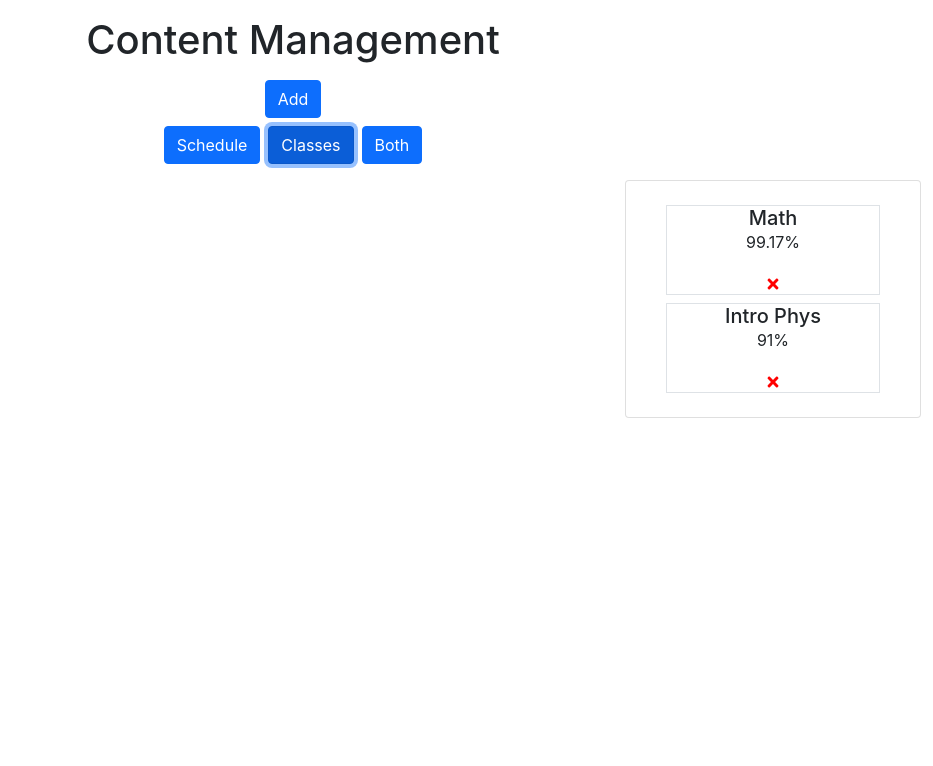
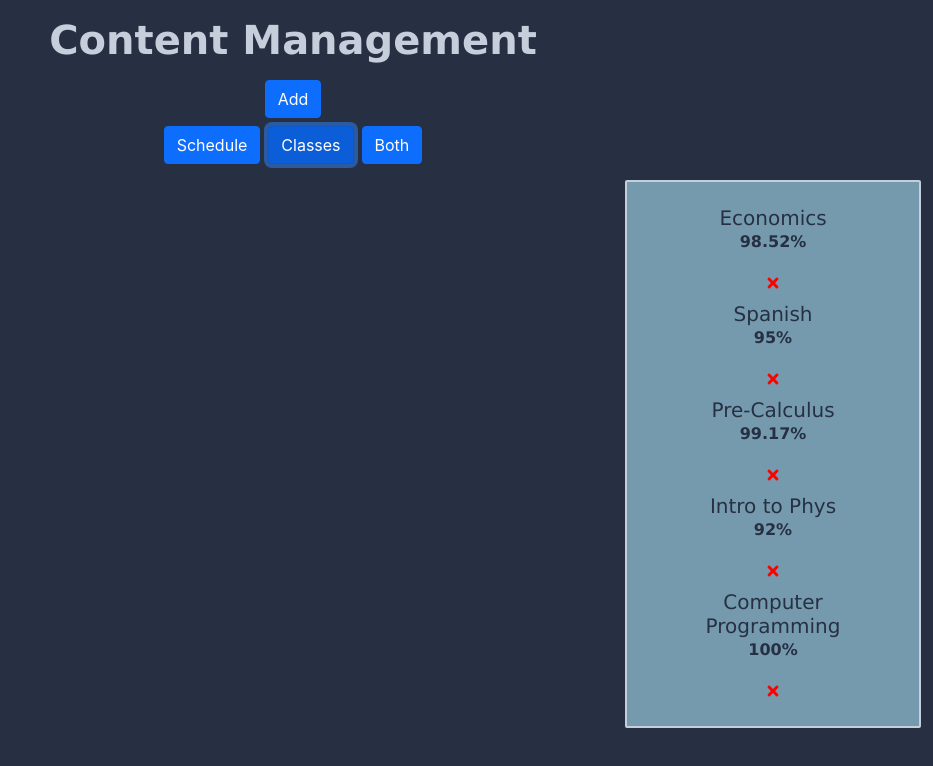
Before and after one commit to Zeke407/content-management, a React (Create React App) app: page / in a window 1280 px wide. Both pictures are taken after a click on the button "Classes". Shown: the top 766 px of the page, without its empty margins (347-1280 px from the left). Built offline with nearby package versions, Linux system fonts and the light colour scheme; data requests are answered from the project's data file.

Commit message:
Added Style

```diff
--- a/db.json
+++ b/db.json
@@ -1,30 +1,38 @@
 {
   "tasks": [
     {
-      "text": "awd",
-      "date": "Thursday",
-      "description": "wad",
-      "grade": "",
-      "id": 1
-    },
-    {
-      "text": "awd",
-      "date": "Thursday",
-      "description": "awd",
-      "grade": "",
-      "id": 3
+      "text": "Econ Test ",
+      "date": "Tuesday",
+      "description": "Unit 4",
+      "grade": "Economics",
+      "id": 2
     }
   ],
   "grades": [
     {
-      "title": "Math",
-      "grade": "99.17",
+      "title": "Economics",
+      "grade": "98.52",
       "id": 1
     },
     {
-      "title": "Intro Phys",
-      "grade": "91",
+      "title": "Spanish",
+      "grade": "95",
       "id": 2
+    },
+    {
+      "title": "Pre-Calculus",
+      "grade": "99.17",
+      "id": 3
+    },
+    {
+      "title": "Intro to Phys",
+      "grade": "92",
+      "id": 4
+    },
+    {
+      "title": "Computer Programming ",
+      "grade": "100",
+      "id": 5
     }
   ]
 }
--- a/src/components/AddTask.js
+++ b/src/components/AddTask.js
@@ -24,13 +24,15 @@ const AddTask = ({ onAdd, grades }) => {
 
     onAdd({ text, date, description, grade });
     setText('');
-    setGrade('');
+    //setGrade('');
     setDescription('');
-    onAdd({ text, date, description });
   };
 
   return (
-    <div className='container  mt-2 d-flex justify-content-center w-25 bg-light'>
+    <div
+      id='addEvent'
+      className=' addEvent container  mt-2 d-flex justify-content-center w-25 bg-light'
+    >
       <form onSubmit={onSubmit}>
         <div className='form-row mb-2 '>
           <div className='col'>
--- a/src/components/Grade.js
+++ b/src/components/Grade.js
@@ -2,7 +2,7 @@ import { FaTimes } from 'react-icons/fa';
 
 const Grade = ({ grades, grade, onDelete }) => {
   return (
-    <div className='container border my-2'>
+    <div className='container my-2'>
       <h5 className='text-center mb-0'>{grades.title}</h5>
       <p className='text-center'>{grades.grade}%</p>
       <div className='text-center '>
--- a/src/components/Grades.js
+++ b/src/components/Grades.js
@@ -3,6 +3,9 @@ import Grade from './Grade';
 const Grades = ({ grades, onDelete }) => {
   return (
     <div className='container'>
+      {grades.length == 0 && (
+        <h5 className='text-center m-0'>Click Add To Add A Class</h5>
+      )}
       {grades.map((grade, index) => (
         <Grade grades={grade} key={index} onDelete={onDelete} />
       ))}
--- a/src/components/Task.js
+++ b/src/components/Task.js
@@ -1,8 +1,8 @@
 import { FaTimes } from 'react-icons/fa';
 
-const Task = ({ task, onDelete, onToggle }) => {
+const Task = ({ task, onDelete, onToggle, color }) => {
   return (
-    <div className='bg-light mb-2' onDoubleClick={() => onToggle(task.id)}>
+    <div className={`bg-${color} mb-2`} onDoubleClick={() => onToggle(task.id)}>
       <h3 className='text-center mb-0'>{task.text}</h3>
       <p className='text-center'>{task.description}</p>
       <h6 className='text-center'>{task.grade}</h6>
--- a/src/components/Tasks.js
+++ b/src/components/Tasks.js
@@ -1,32 +1,24 @@
 import Task from './Task';
 
-const Tasks = ({ days, tasks, onDelete, onToggle }) => {
+const Tasks = ({ days, tasks, onDelete, onToggle, color }) => {
   return (
-    <div className=''>
+    <div className='schedule'>
       <div className='row no-gutters '>
         {/* loop through days and post them*/}
         {days.map((day) => (
-          <div key={day.id} className='col border m-1'>
+          <div key={day.id} className='col m-1 Task'>
             <h4 className='text-center'>{day.text}</h4>
             {/* for each day loop through tasks and post them if them have the same day as the day*/}
             {tasks.map((task, index) => (
               <>
-                {task.date === day.text ? (
+                {task.date === day.text && (
                   <Task
                     key={index}
                     task={task}
+                    color={color}
                     onDelete={onDelete}
                     onToggle={onToggle}
                   />
-                ) : (
-                  task.date === day.text && (
-                    <Task
-                      key={index}
-                      task={task}
-                      onDelete={onDelete}
-                      onToggle={onToggle}
-                    />
-                  )
                 )}
               </>
             ))}
--- a/src/index.css
+++ b/src/index.css
@@ -5,9 +5,32 @@ body {
     sans-serif;
   -webkit-font-smoothing: antialiased;
   -moz-osx-font-smoothing: grayscale;
+  background-color: #273043;
+}
+h1 {
+  color: #c7cedb;
+  font-family: Verdana, Tahoma, sans-serif;
+  font-weight: bold;
 }
 
+.card-body {
+  background-color: rgb(117, 154, 174);
+  border-radius: 2px;
+  font-family: Verdana, Tahoma, sans-serif;
+  font-weight: bold;
+  border: 2px #c7cedb solid;
+  color: #273043;
+}
+.Task {
+  border-color: white;
+  border-radius: 2px;
+  border: 3px;
+}
 code {
   font-family: source-code-pro, Menlo, Monaco, Consolas, 'Courier New',
     monospace;
 }
+
+body > .addEvent {
+  background-color: #7fffd4;
+}
```
